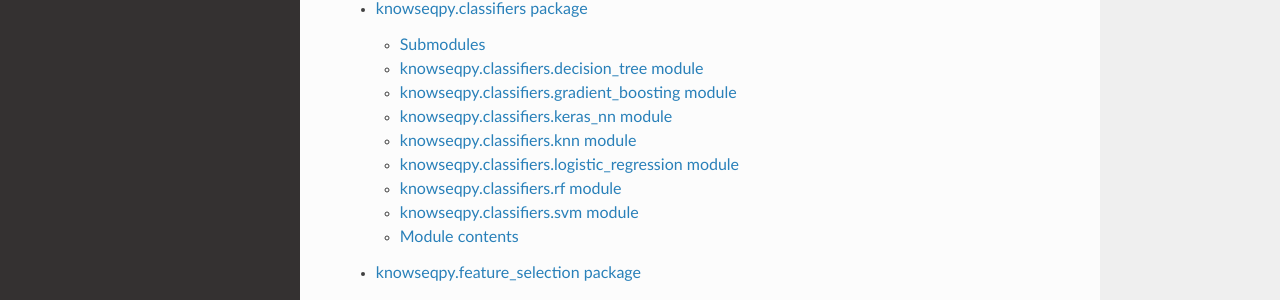
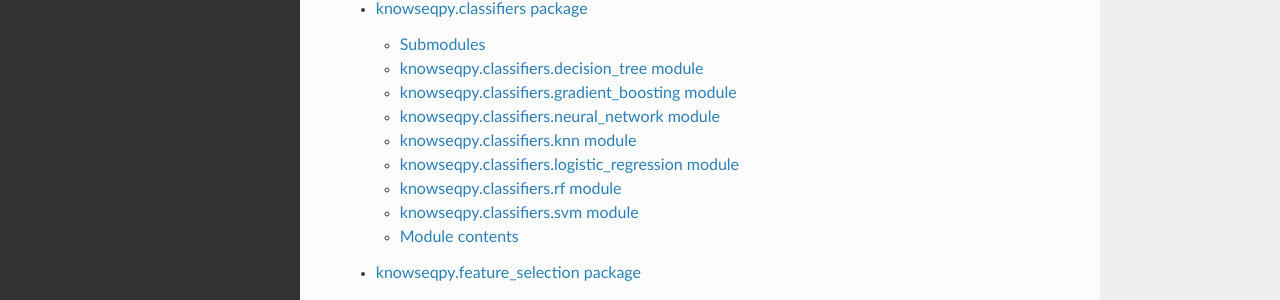
Before and after one commit to blancadomene/knowseqpy, a Sphinx documentation site: the page built from docs/source/knowseqpy.rst, in a window 1280 px wide and 900 px high. Shown: the part 363-663 px from the top of the window. Built offline with Sphinx 7.4.7 and the Read the Docs theme 2.0.0, drawn with Linux system fonts in a browser that asks for light colours; formulas are drawn with MathJax 3.

Commit message:
Update docs

```diff
--- a/docs/source/conf.py
+++ b/docs/source/conf.py
@@ -17,15 +17,27 @@ author = 'Blanca Domene'
 # -- General configuration ---------------------------------------------------
 # https://www.sphinx-doc.org/en/master/usage/configuration.html#general-configuration
 
-extensions = ['sphinx.ext.autodoc', 'sphinx.ext.napoleon', 'sphinx.ext.viewcode']
+extensions = ['sphinx.ext.autodoc', 'sphinx.ext.napoleon', 'sphinx.ext.viewcode', 'sphinx.ext.imgmath']
 
 templates_path = ['_templates']
 exclude_patterns = []
 
+# Configure LaTeX elements
+latex_elements = {
+    'papersize': 'a4paper',
+    'pointsize': '10pt',
+    'preamble': '',
+    'figure_align': 'htbp',
+}
 
+# Grouping the document tree into LaTeX files. List of tuples
+# (source start file, target name, title, author, documentclass [howto, manual, or own class]).
+latex_documents = [
+    ('index', 'KnowSeqPy.tex', 'KnowSeqPy Documentation',
+     'Blanca Domene', 'manual'),
+]
 
 # -- Options for HTML output -------------------------------------------------
 # https://www.sphinx-doc.org/en/master/usage/configuration.html#options-for-html-output
-
 html_theme = 'sphinx_rtd_theme'
 html_static_path = ['_static']
--- a/docs/source/knowseqpy.classifiers.rst
+++ b/docs/source/knowseqpy.classifiers.rst
@@ -20,10 +20,10 @@ knowseqpy.classifiers.gradient\_boosting module
    :undoc-members:
    :show-inheritance:
 
-knowseqpy.classifiers.keras\_nn module
---------------------------------------
+knowseqpy.classifiers.neural\_network module
+--------------------------------------------
 
-.. automodule:: knowseqpy.classifiers.keras_nn
+.. automodule:: knowseqpy.classifiers.neural_network
    :members:
    :undoc-members:
    :show-inheritance:
```
Also changed, not shown: 18 other files.
